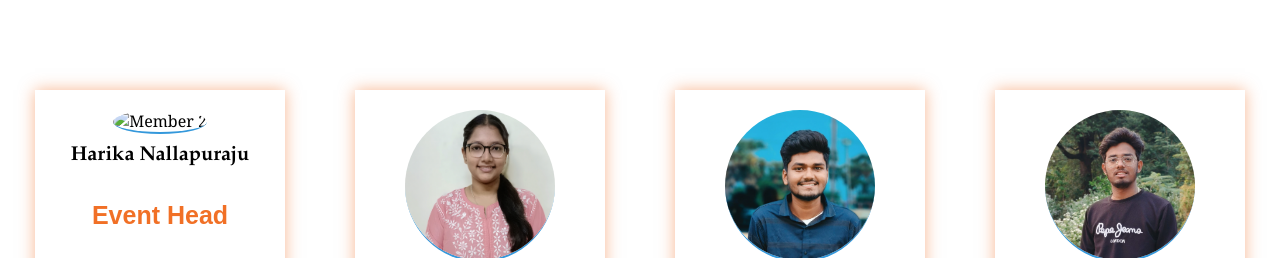
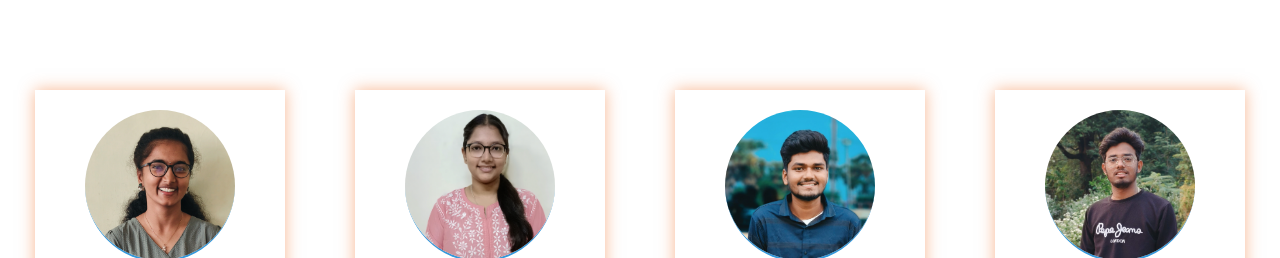
Before and after one commit to CN-LIET/CN-LIET-WEBSITE, a plain HTML site: page team.html in a window 1280 px wide. Shown: the part 1379-1637 px from the top of the page. Drawn offline with Linux system fonts and the light colour scheme.

Commit message:
Update team.html

```diff
--- a/team.html
+++ b/team.html
@@ -122,7 +122,7 @@
 
             <div class="member-details">
 
-				<img src="harika.jpg" alt="Member 2">
+				<img src="harika-2.jpg" alt="Member 2">
 				<h3>Harika Nallapuraju</h3>
                 <h4>Event Head</h4>
 
```
